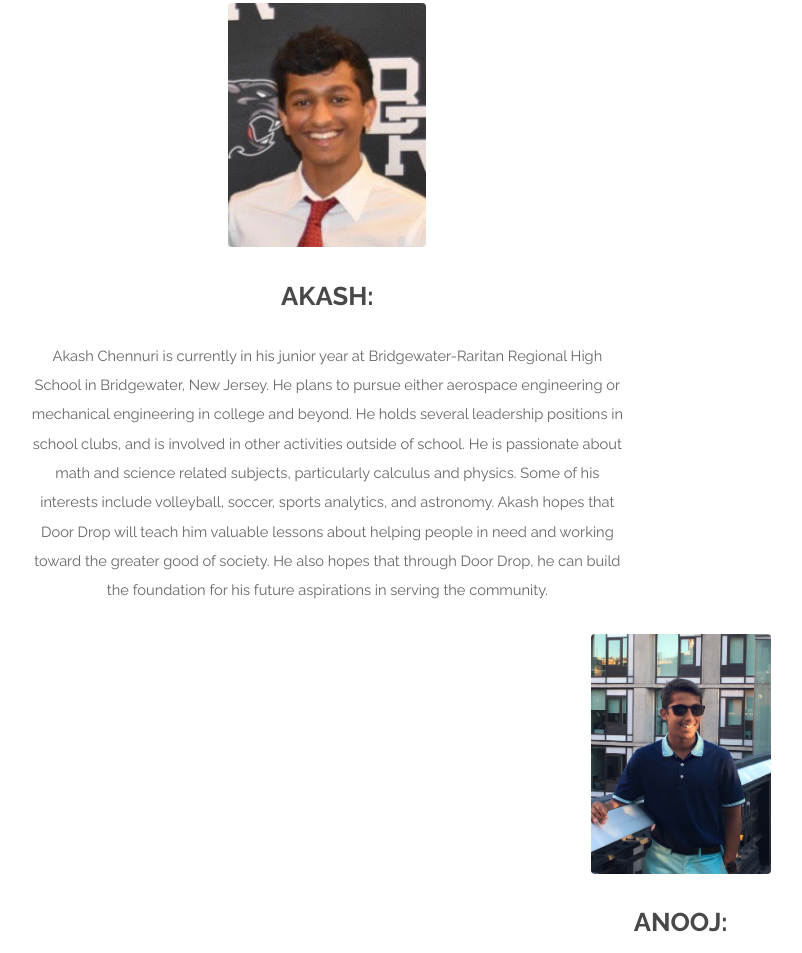
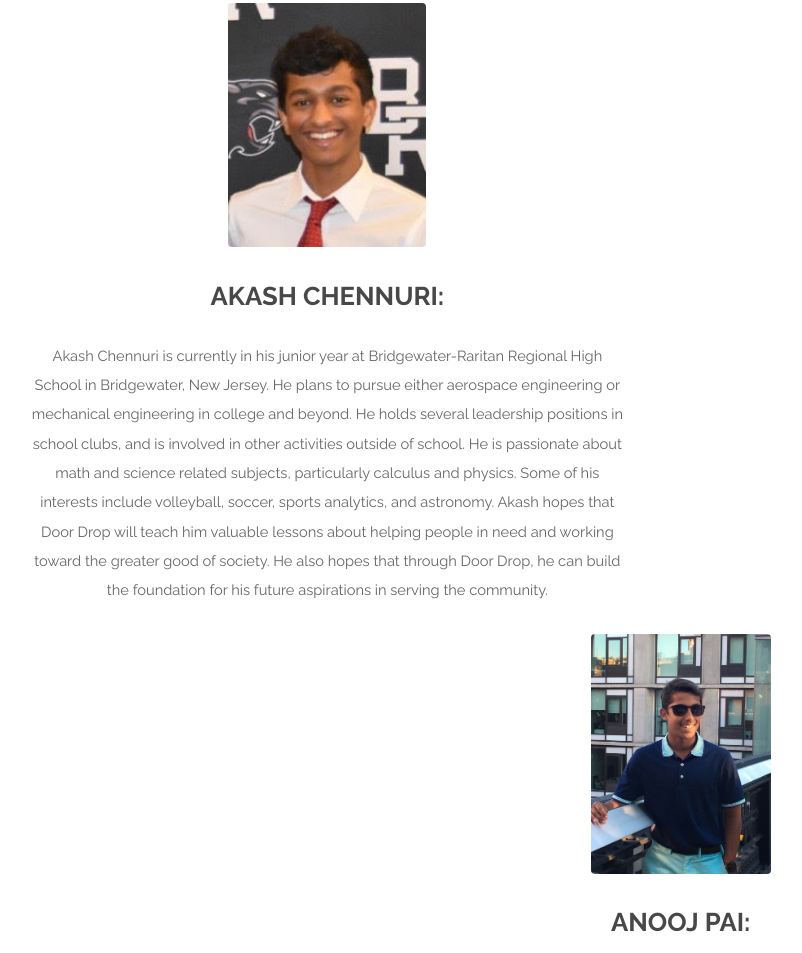
Before and after one commit to ajswag55/doordrop, a plain HTML site: page about.html in a window 1280 px wide. Shown: the part 287-1240 px from the top of the page, without its empty margins (136-938 px from the left). Drawn offline with Linux system fonts and the light colour scheme.

Commit message:
Update about.html

```diff
--- a/about.html
+++ b/about.html
@@ -33,7 +33,7 @@
 					<center>
 					<div class="column">
 						<a class="image fit"><img src="images/kash.jpg" alt="" style="height: 33% ; width: 33% "/></a>
-							<h2>Akash: </h2>
+							<h2>Akash Chennuri: </h2>
 							<p>Akash Chennuri is currently in his junior year at Bridgewater-Raritan Regional High School in Bridgewater, New Jersey. He plans to pursue either aerospace engineering or mechanical engineering in college and beyond. He holds several leadership positions in school clubs, and is involved in other activities outside of school. He is passionate about math and science related subjects, particularly calculus and physics. Some of his interests include volleyball, soccer, sports analytics, and astronomy. Akash hopes that Door Drop will teach him valuable lessons about helping people in need and working toward the greater good of society. He also hopes that through Door Drop, he can build the foundation for his future aspirations in serving the community.</p>
 							</p>
 					</div>
@@ -41,7 +41,7 @@
 				<center>
 					<div class="column2">
 						<a class="image fit"><img src="images/anooj.jpg" alt="" style="height: 30% ; width: 30% "/></a>
-							<h2>Anooj: </h2>
+							<h2>Anooj Pai: </h2>
 							<p>Anooj Pai is currently in his junior year at Basking Ridge High School in Basking Ridge, New Jersey. He plans to pursue Computer Engineering and Finance in college and his career path. He holds leadership positions in school clubs, sports teams, and takes part in many other activities out of school. He is passionate about technology and math related subjects, especially cybersecurity and statistics. Some of his interests include swimming, golf, financial investing, and programming. Anooj’s goal with Door Drop is to help out the community during these hard times and give people that normally wouldn’t have access to groceries at any time. He wants Door Drop to be the first step in helping the community in many different ways.
 							</p>
 					</div>
```
